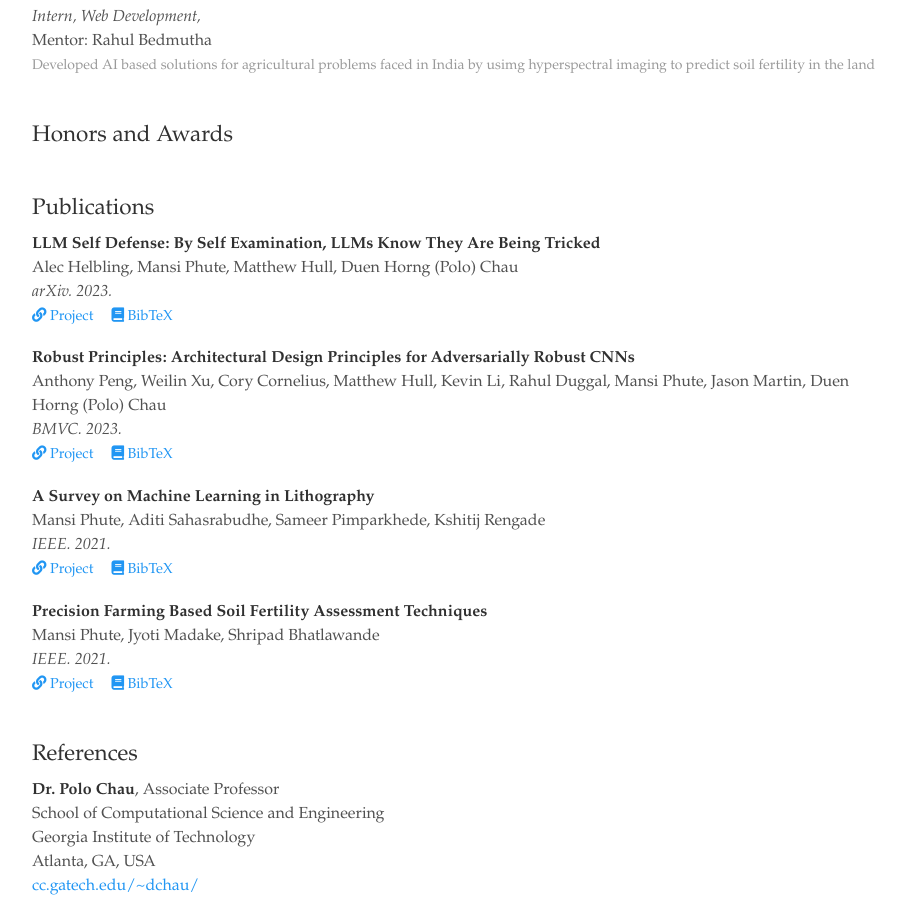
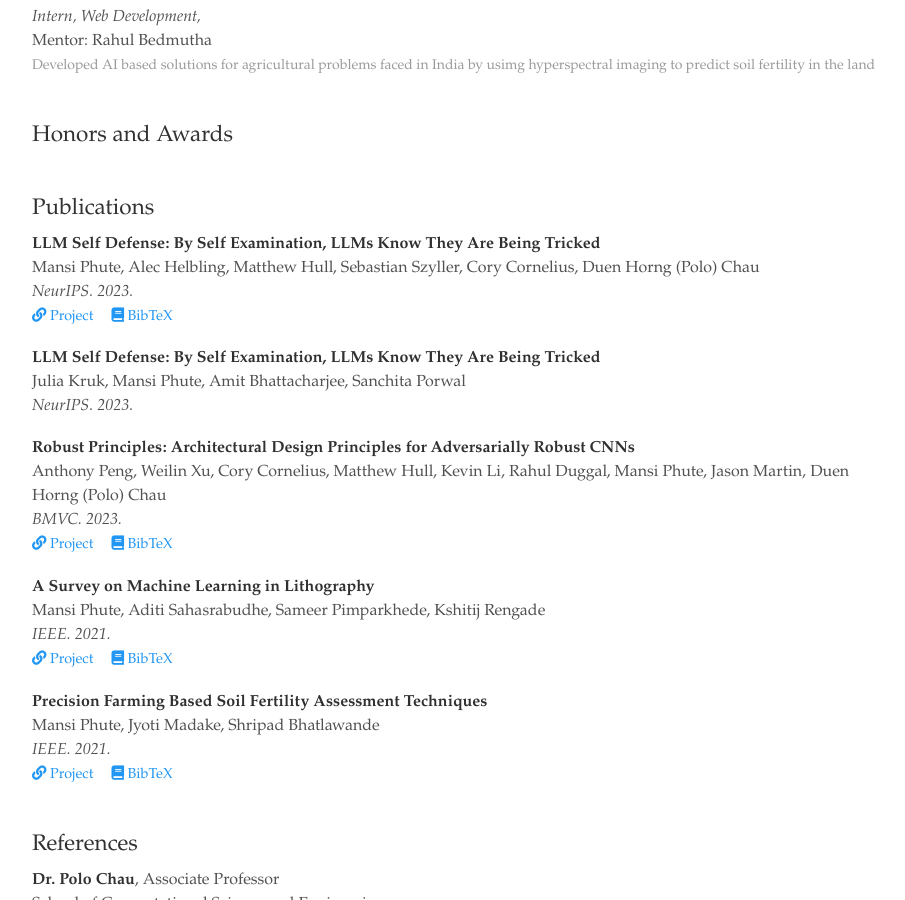
Before and after one commit to mphute/mphute.github.io, a Jekyll site: the page built from cv.md, in a window 1280 px wide and 900 px high, scrolled down 1443 px. Shown: the whole window, without its empty margins (221-1126 px from the left). Built offline with Jekyll 4.4.1, drawn with Linux system fonts in a browser that asks for light colours; nearby versions of some CDN libraries; some web fonts are replaced.

Commit message:
change publications

```diff
--- a/_data/publications.yaml
+++ b/_data/publications.yaml
@@ -1,19 +1,21 @@
 - id: llm-selfdefense
   title: "LLM Self Defense: By Self Examination, LLMs Know They Are Being Tricked"
   authors:
+    - Mansi Phute
     - Alec Helbling
-    - Mansi Phute
     - Matthew Hull
+    - Sebastian Szyller
+    - Cory Cornelius
     - Duen Horng (Polo) Chau
 
-  venue: arXiv
+  venue: NeurIPS
   year: 2023
   url: https://arxiv.org/abs/2308.07308
-  type: arXiv
+  type: Workshop
   feature-title: LLM Self Defense
   feature-description: LLM's can filter out harmful content produced by themselves!
   featured: true
-  selected: true
+  selected: false
   image: /images/papers/23-llm-self-defense.png
   bibtex: |-
     @misc{helbling2023llm,
@@ -24,6 +26,26 @@
       archivePrefix={arXiv},
       primaryClass={cs.CL}
     }
+
+- id: high-semantic-shift
+  title: "LLM Self Defense: By Self Examination, LLMs Know They Are Being Tricked"
+  authors:
+    - Julia Kruk
+    - Mansi Phute
+    - Amit Bhattacharjee
+    - Sanchita Porwal
+
+  venue: NeurIPS
+  year: 2023
+  url:
+  type: arXiv
+  feature-title: Semantic Shift in Online Communities
+  feature-description: Unmasking Information Flow through Linguistic Fingerprints
+  featured: true
+  selected: false
+  image: /images/papers/23-high-semantic-shift.pdf
+  bibtex:
+
 
 - id: rob-arch
   title: "Robust Principles: Architectural Design Principles for Adversarially Robust CNNs"
@@ -69,7 +91,7 @@
   type: Conference
   feature-title: ML in Lithography
   feature-description: A Survey on Machine Learning in Lithography
-  featured: true
+  featured: false
   selected: true
   image: /images/papers/23-llm-self-defense.png
   bibtex: |-
@@ -95,7 +117,7 @@
   type: Conference
   feature-title: Precision Farming
   feature-description: Predict soil fertility using hyperspectral images
-  featured: true
+  featured: false
   selected: true
   image: /images/papers/23-llm-self-defense.png
   bibtex: |-
```
